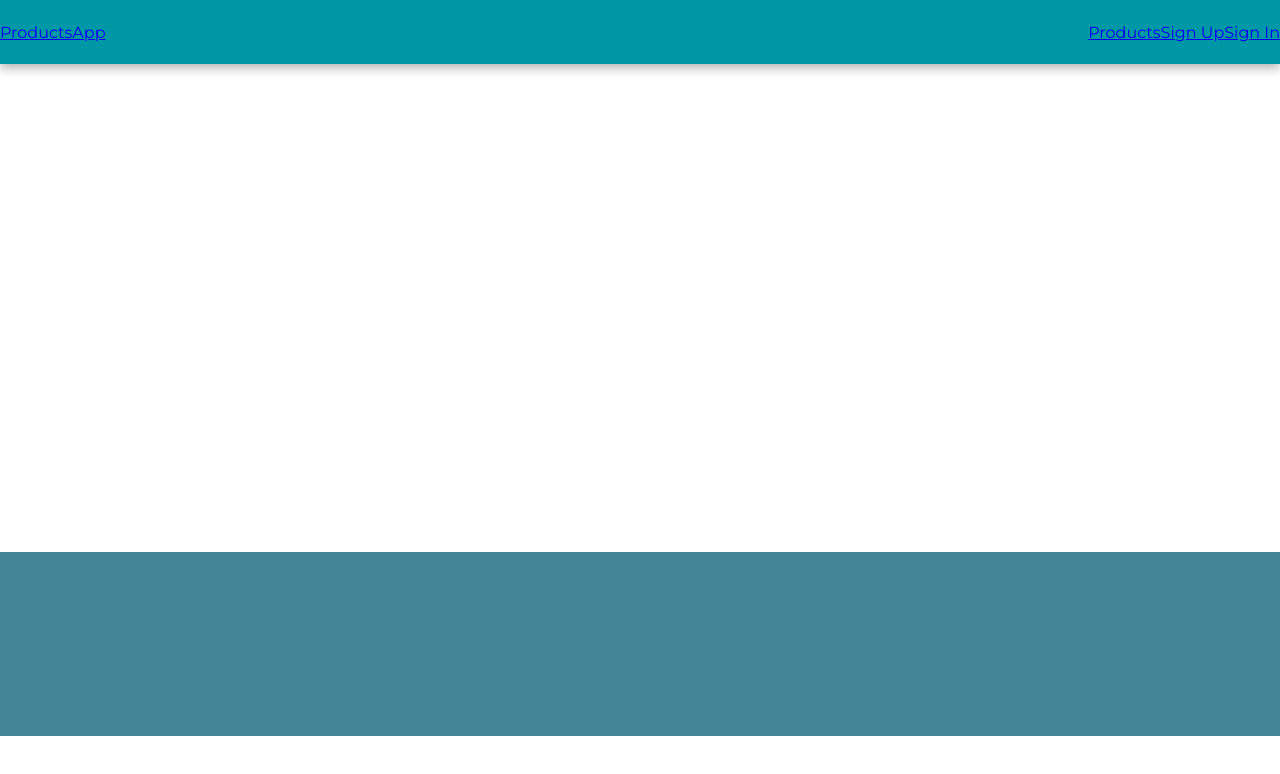
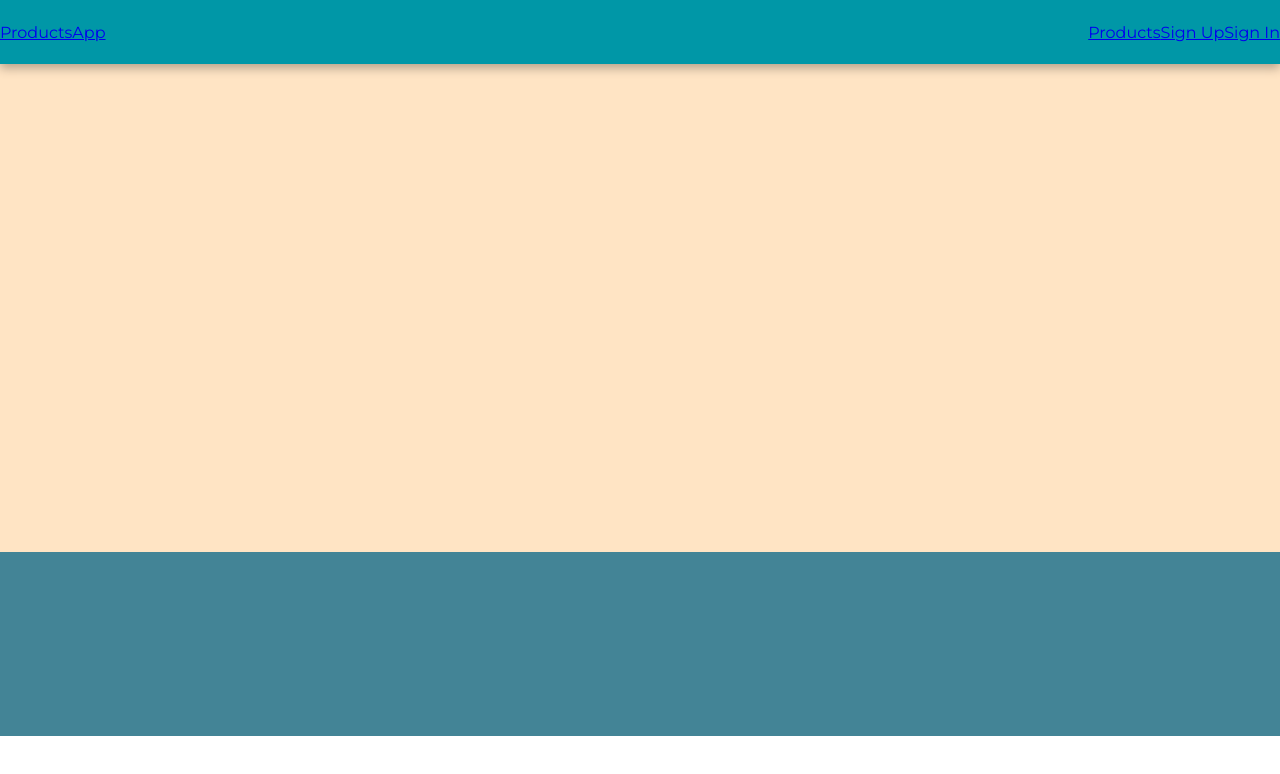
Before and after one commit to info2amy/Wanderin-Bard, a React (Create React App) app in the folder client/: page / in a window 1280 px wide. Shown: the top 774 px of the page. Built offline with nearby package versions, Linux system fonts and the light colour scheme.

Commit message:
set up react icons and material ui

```diff
--- a/client/src/components/shared/Layout/Layout.css
+++ b/client/src/components/shared/Layout/Layout.css
@@ -2,6 +2,7 @@
   height: 100vh;
   display: flex;
   flex-direction: column;
+  background-color: bisque;
 }
 
 .layout-children {
--- a/package.json
+++ b/package.json
@@ -20,13 +20,15 @@
   },
   "homepage": "https://github.com/info2amy/Wanderin-Bard#readme",
   "dependencies": {
+    "@material-ui/core": "^4.11.2",
     "bcrypt": "^5.0.0",
     "body-parser": "^1.19.0",
     "cors": "^2.8.5",
     "express": "^4.17.1",
     "jsonwebtoken": "^8.5.1",
     "mongoose": "^5.11.10",
-    "morgan": "^1.10.0"
+    "morgan": "^1.10.0",
+    "react-icons": "^4.1.0"
   },
   "devDependencies": {
     "nodemon": "^2.0.6"
```
Also changed, not shown: 1 other file (tests, documents, lock files or other folders).
